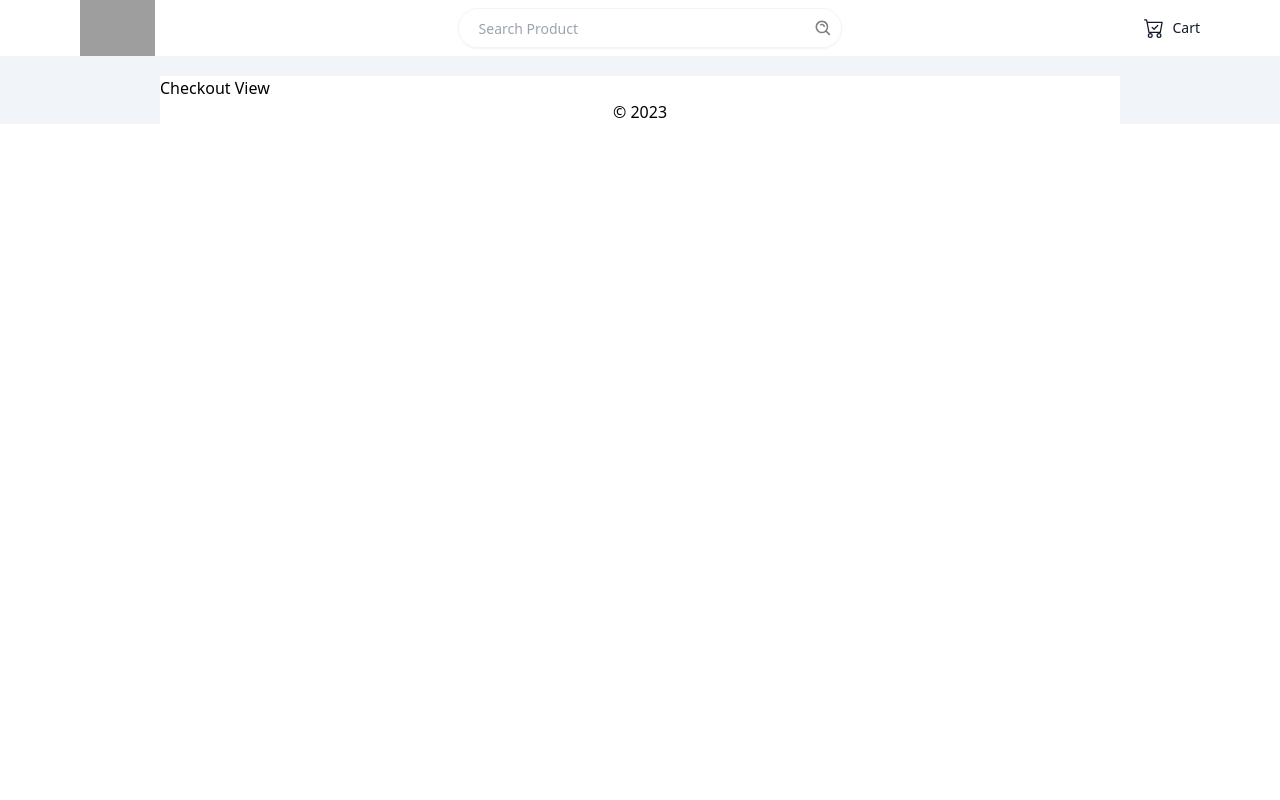
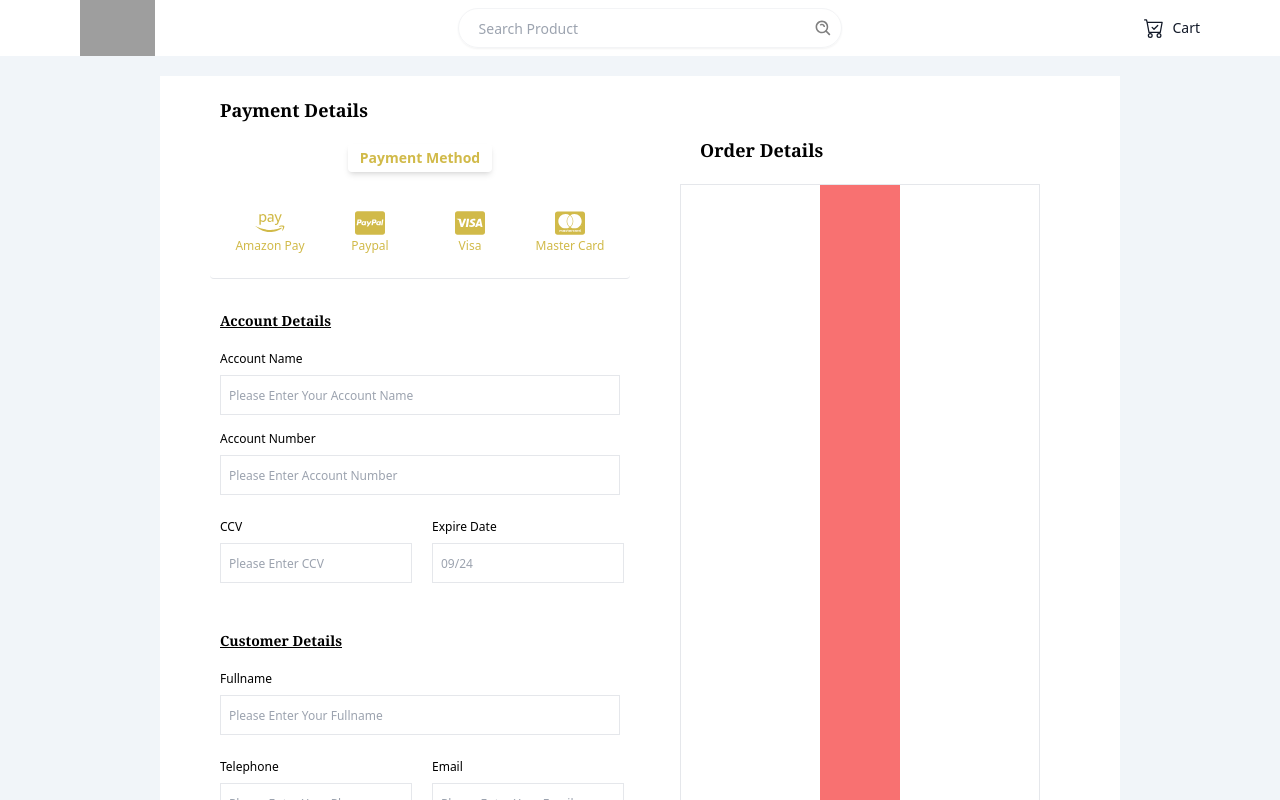
Before and after one commit to devCabey/ecommerce-assessment, a React (Create React App) app in the folder client/: page /checkout in a window 1280 px wide. Shown: the top 800 px of the page. Built offline with nearby package versions, Linux system fonts and the light colour scheme; grey boxes are pictures that could not be loaded.

Commit message:
payment side of checkout done

```diff
--- /dev/null
+++ b/client/src/components/checkoutItem.tsx
@@ -0,0 +1,15 @@
+import React from "react"
+
+interface CheckoutItemProps {
+
+}
+
+const CheckoutItem: React.FC<CheckoutItemProps>=() =>{
+  return (
+    <div>
+      Checkout Item
+    </div>
+  )
+}
+
+export default CheckoutItem
--- /dev/null
+++ b/client/src/components/inputItem.tsx
@@ -0,0 +1,25 @@
+import React from "react"
+
+interface InputItemProps {
+  type?:string,
+  placeholder?:string,
+  value?:string,
+  onChange?:any,
+  id?:string,
+  htmlFor?:string
+  moreStyle?:string
+  name?:string
+}
+
+const InputItem: React.FC<InputItemProps>=({name,type, placeholder,value, onChange,id, htmlFor, moreStyle}) =>{
+  return (
+    <div className={`flex flex-col w-full my-2`}>
+      <label htmlFor={htmlFor} className='text-xs my-2 font-medium'>
+       {name}
+      </label>
+      <input type={type} placeholder={placeholder} value={value} onChange={onChange}  className={`border text-xs h-10 px-2 ${moreStyle}`} id={id} />
+    </div>
+  )
+}
+
+export default InputItem
--- /dev/null
+++ b/client/src/components/paymentItem.tsx
@@ -0,0 +1,17 @@
+import React from "react"
+
+interface PaymentItemProps {
+  Icon:any
+  name:string
+}
+
+const PaymentItem: React.FC<PaymentItemProps>=({Icon,name}) =>{
+  return (
+    <div className="flex flex-col justify-center items-center hover:border border-[#d1ba49] cursor-pointer w-20 p-1 hover:p-0 rounded-md">
+      <Icon size={30} color="#d1ba49" />
+      <h6 className="text-xs  text-[#d1ba49]">{name}</h6>
+    </div>
+  )
+}
+
+export default PaymentItem
--- a/client/src/pages/checkoutView.tsx
+++ b/client/src/pages/checkoutView.tsx
@@ -1,13 +1,56 @@
 import React from 'react'
-
+import PaymentItem from '../components/paymentItem'
+import {FaAmazonPay,FaCcPaypal,FaCcVisa,FaCcMastercard} from 'react-icons/fa'
+import InputItem from '../components/inputItem'
 interface CheckoutViewProps {
 
 }
 
 const CheckoutView: React.FC<CheckoutViewProps>=() =>{
   return (
-    <div>
-      Checkout View
+    <div className='w-full flex justify-between px-10'>
+     <div className='relative w-1/2 '>
+      <h3 className='text-lg font-bold font-serif m-5'>Payment Details</h3>
+      <div className='flex flex-col items-center justify-center'>
+        <h3 className='text-sm font-bold  px-3 py-1 shadow-md rounded text-[#d1ba49] '>Payment Method</h3>
+        <div className='flex items-center justify-between gap-5 my-3 p-5 border-b rounded'>
+          <PaymentItem Icon={FaAmazonPay} name='Amazon Pay'/>
+          <PaymentItem  Icon={FaCcPaypal} name='Paypal' />
+          <PaymentItem  Icon={FaCcVisa} name='Visa' />
+          <PaymentItem  Icon={FaCcMastercard} name='Master Card'/>
+        </div>
+        {/* Account Detail */}
+        <div className='w-full p-5'>
+          <h3 className='text-sm font-serif font-bold mb-3 underline'>Account Details</h3>
+          <InputItem type='text' placeholder='Please Enter Your Account Name' name='Account Name'/>
+          <InputItem type='text' placeholder='Please Enter Account Number' name='Account Number'/>
+          <div className='flex items-center justify-between gap-5'>
+            <InputItem type='text' placeholder='Please Enter CCV' name='CCV' moreStyle=''/>
+            <InputItem type='text' placeholder='09/24' name='Expire Date' moreStyle=''/>
+          </div>
+        </div>
+        {/* Customer Details */}
+        <div className='w-full p-5'>
+          <h3 className='text-sm font-serif font-bold mb-3 underline'>Customer Details</h3>
+          <InputItem type='text' placeholder='Please Enter Your Fullname' name='Fullname'/>
+          <div className='flex items-center justify-between gap-5'>
+            <InputItem type='text' placeholder='Please Enter Your Phone' name='Telephone' moreStyle=''/>
+            <InputItem type='text' placeholder='Please Enter Your Email' name='Email' moreStyle=''/>
+          </div>
+        </div>
+        <div className='w-5/6 border h-10 my-10 flex justify-center items-center cursor-pointer shadow-md shadow-gray-500 rounded hover:bg-gray-200 '>
+          <span className='text-sm font-bold text-[#d1ba49] '>Checkout</span>
+        </div>
+      </div>
+     </div>
+     <div className=' relative w-1/2  p-10'>
+      <h3 className='text-lg font-bold font-serif m-5'>Order Details</h3>
+      <div className='w-full h-[700px] border overflow-scroll overflow-y-scroll flex justify-center items-start'>
+        <div className='h-[900px] w-20 bg-red-400'>
+
+        </div>
+      </div>
+     </div>
     </div>
   )
 }
```
